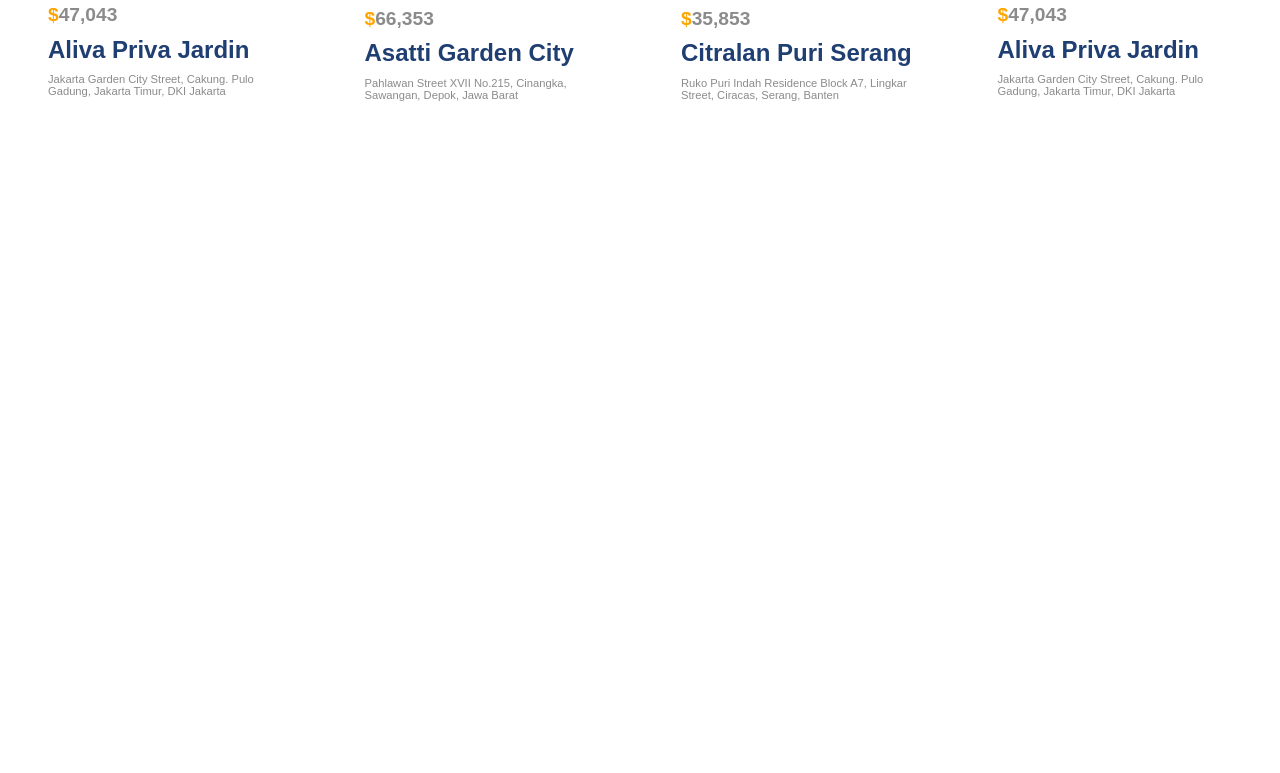
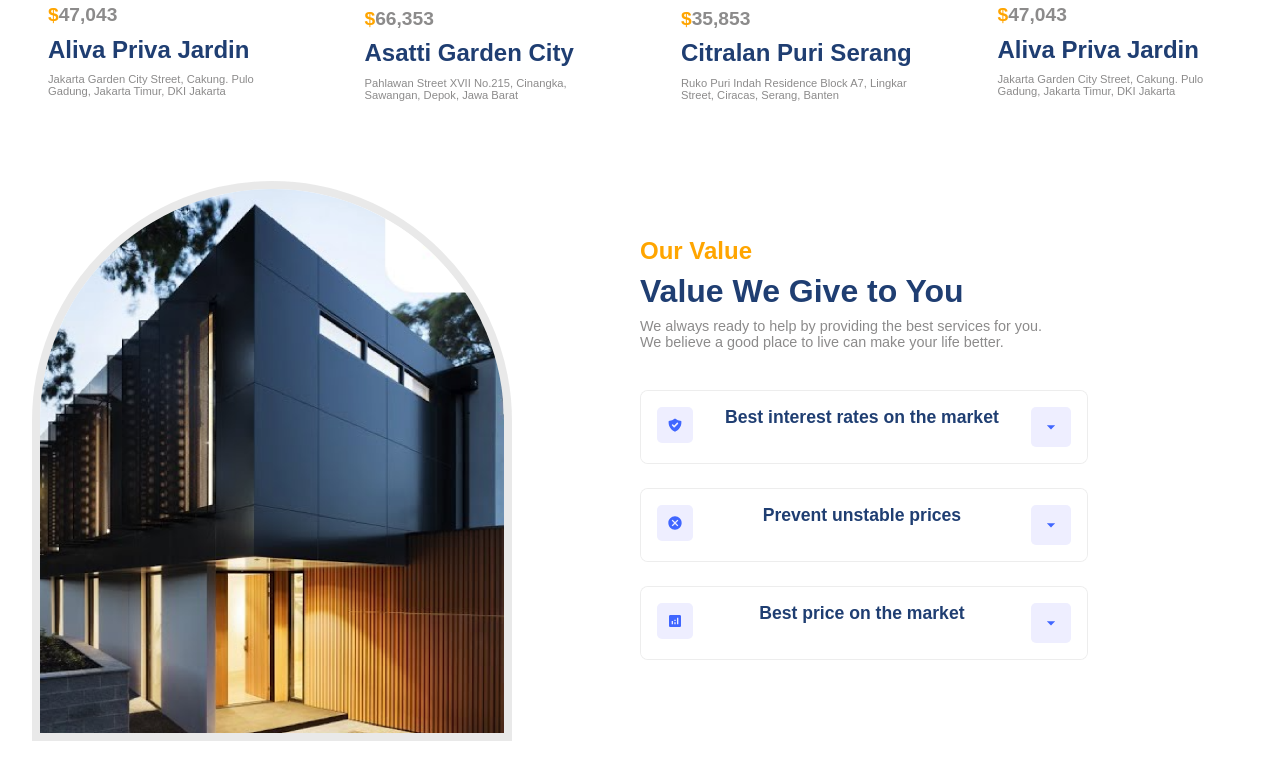
Before and after one commit to guanghui28/FullStack_Real_Estate, a React (Vite) app: page / in a window 1280 px wide. Shown: the part 1220-1993 px from the top of the page. Before the commit the page ends 1369 px from the top, so only its background shows below. Built offline with nearby package versions, Linux system fonts and the light colour scheme.

Commit message:
accordion

```diff
--- a/src/App.jsx
+++ b/src/App.jsx
@@ -3,6 +3,7 @@
 import "./App.css";
 import Companies from "./components/Companies/Companies";
 import Residencies from "./components/Residencies/Residencies";
+import Value from "./components/Value/Value";
 
 export default function App() {
 	return (
@@ -14,6 +15,7 @@
 			</div>
 			<Companies />
 			<Residencies />
+			<Value />
 		</div>
 	);
 }
--- /dev/null
+++ b/src/components/Value/Accordion.jsx
@@ -0,0 +1,39 @@
+import "./Value.css";
+import {
+	AccordionItem,
+	AccordionItemHeading,
+	AccordionItemButton,
+	AccordionItemPanel,
+	AccordionItemState,
+} from "react-accessible-accordion";
+import "react-accessible-accordion/dist/fancy-example.css";
+import { MdOutlineArrowDropDown } from "react-icons/md";
+import { useState } from "react";
+
+export default function AccordionMap({ item }) {
+	const [className, setClassName] = useState(null);
+
+	return (
+		<AccordionItem className={`${className} accordionItem`}>
+			<AccordionItemHeading>
+				<AccordionItemButton className=" accordionButton">
+					<AccordionItemState>
+						{({ expanded }) =>
+							setClassName(expanded ? "expanded" : "collapsed")
+						}
+					</AccordionItemState>
+
+					<div className="flexCenter icon">{item.icon}</div>
+					<span className="primaryText">{item.heading}</span>
+					<div className="flexCenter icon">
+						<MdOutlineArrowDropDown size={20} />
+					</div>
+				</AccordionItemButton>
+			</AccordionItemHeading>
+
+			<AccordionItemPanel>
+				<p className="secondaryText">{item.detail}</p>
+			</AccordionItemPanel>
+		</AccordionItem>
+	);
+}
--- /dev/null
+++ b/src/components/Value/Value.css
@@ -0,0 +1,57 @@
+.v-wrapper {
+}
+
+.v-container .image-container {
+	border: 8px solid rgba(232, 232, 232, 0.93);
+}
+
+.v-container > div {
+	flex: 1;
+}
+
+.v-right {
+	gap: 0.5rem;
+}
+
+.accordion {
+	margin-top: 2rem;
+	border: none !important;
+}
+
+.accordionItem {
+	background: white;
+	border: 0.8px solid rgba(128, 128, 128, 0.143);
+	border-radius: 8px;
+	overflow: hidden;
+	margin-bottom: 1.5rem;
+}
+
+.accordionItem .expanded {
+	box-shadow: var(--shadow);
+	border-radius: 6px;
+}
+
+.accordionButton {
+	background-color: white;
+	padding: 1rem;
+	width: 100%;
+	cursor: pointer;
+	justify-content: space-between;
+	align-items: flex-start;
+	gap: 2rem;
+	display: flex;
+}
+
+.icon {
+	padding: 10px;
+	background: #eeeeff;
+	border-radius: 5px;
+}
+
+.icon svg {
+	fill: var(--blue);
+}
+
+.accordionButton .primaryText {
+	font-size: 1.1rem;
+}
--- /dev/null
+++ b/src/components/Value/Value.jsx
@@ -0,0 +1,50 @@
+import "./Value.css";
+import {
+	Accordion,
+	AccordionItem,
+	AccordionItemHeading,
+	AccordionItemButton,
+	AccordionItemPanel,
+	AccordionItemState,
+} from "react-accessible-accordion";
+import "react-accessible-accordion/dist/fancy-example.css";
+import { MdOutlineArrowDropDown } from "react-icons/md";
+import data from "../../utils/accordion";
+import { useState } from "react";
+import AccordionMap from "./Accordion";
+
+export default function Value() {
+	return (
+		<section className="v-wrapper">
+			<div className="paddings innerWidth flexCenter v-container">
+				{/* left side */}
+				<div className="v-left">
+					<div className="image-container">
+						<img src="./value.png" alt="value" />
+					</div>
+				</div>
+
+				{/* right side */}
+				<div className="flexColStart v-right">
+					<span className="orangeText">Our Value</span>
+					<span className="primaryText">Value We Give to You</span>
+					<span className="secondaryText">
+						We always ready to help by providing the best services for you.
+						<br />
+						We believe a good place to live can make your life better.
+					</span>
+
+					<Accordion
+						className="accordion"
+						allowMultipleExpanded={false}
+						preExpanded={[0]}
+					>
+						{data.map((item, i) => (
+							<AccordionMap item={item} key={i} uuid={i} />
+						))}
+					</Accordion>
+				</div>
+			</div>
+		</section>
+	);
+}
```
